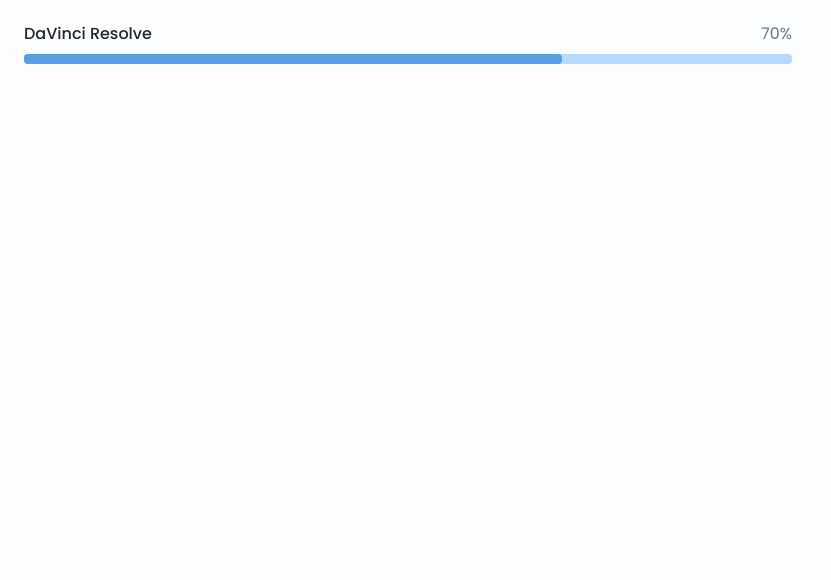
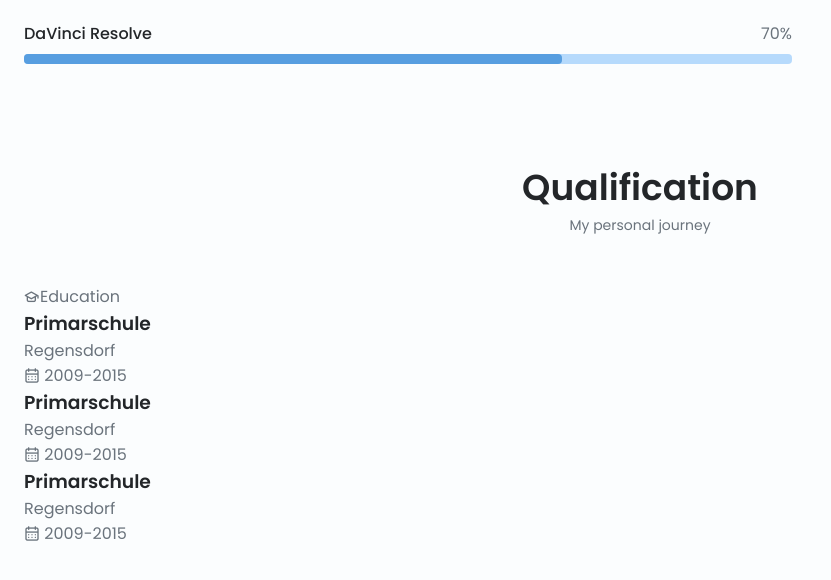
Before and after one commit to Nirushaan/Portfolio, a website built with Parcel: page index.html in a window 1280 px wide. Shown: the part 1868-2448 px from the top of the page, without its empty margins (0-831 px from the left). Built offline with nearby package versions, Linux system fonts and the light colour scheme; files whose address does not match are found by name.

Commit message:
Implement qualification page

```diff
--- a/index.html
+++ b/index.html
@@ -277,8 +277,78 @@
 
       <!--==================== QUALIFICATION ====================-->
       <section class="qualification section">
+        <h2 class="section__title">Qualification</h2>
+        <span class="section__subtitle">My personal journey</span>
+
+        <div class="qualification__container container">
+
+          <div class="qualification__tabs">
+            <div class="qualification__buttons button--flex">
+              <i class="uil uil-graduation-cap qualification__icon"></i> Education
+            </div>
+          </div>
+
+          <div class="qualification__sections">
+            <!--==================== QUALIFICATION CONTENT 1 ====================-->
+            <div class="qualification__content">
+              <!--==================== QUALIFICATION 1 ====================-->
+              <div class="qualification__data">
+                <div>
+                  <h3 class="qualification__title">Primarschule</h3>
+                  <span class="qualification__subtitle">Regensdorf</span>
+                  <div class="qualification__calendar">
+                    <i class="uil uil-calendar-alt"></i>
+                    2009-2015
+                  </div>
+                </div>
+
+                <div>
+                  <span class="qualification__rounder"></span>
+                  <span class="qualification__line"></span>
+                </div>
+              </div>
 
 
+              <!--==================== QUALIFICATION 2 ====================-->
+              <div class="qualification__data">
+                <div>
+                  <h3 class="qualification__title">Primarschule</h3>
+                  <span class="qualification__subtitle">Regensdorf</span>
+                  <div class="qualification__calendar">
+                    <i class="uil uil-calendar-alt"></i>
+                    2009-2015
+                  </div>
+                </div>
+
+                <div>
+                  <span class="qualification__rounder"></span>
+                  <span class="qualification__line"></span>
+                </div>
+              </div>
+
+
+              <!--==================== QUALIFICATION 1 ====================-->
+              <div class="qualification__data">
+                <div>
+                  <h3 class="qualification__title">Primarschule</h3>
+                  <span class="qualification__subtitle">Regensdorf</span>
+                  <div class="qualification__calendar">
+                    <i class="uil uil-calendar-alt"></i>
+                    2009-2015
+                  </div>
+                </div>
+
+                <div>
+                  <span class="qualification__rounder"></span>
+                  <span class="qualification__line"></span>
+                </div>
+              </div>
+
+            </div>
+
+          </div>
+
+        </div>
       </section>
 
       <!--==================== SERVICES ====================-->
```
